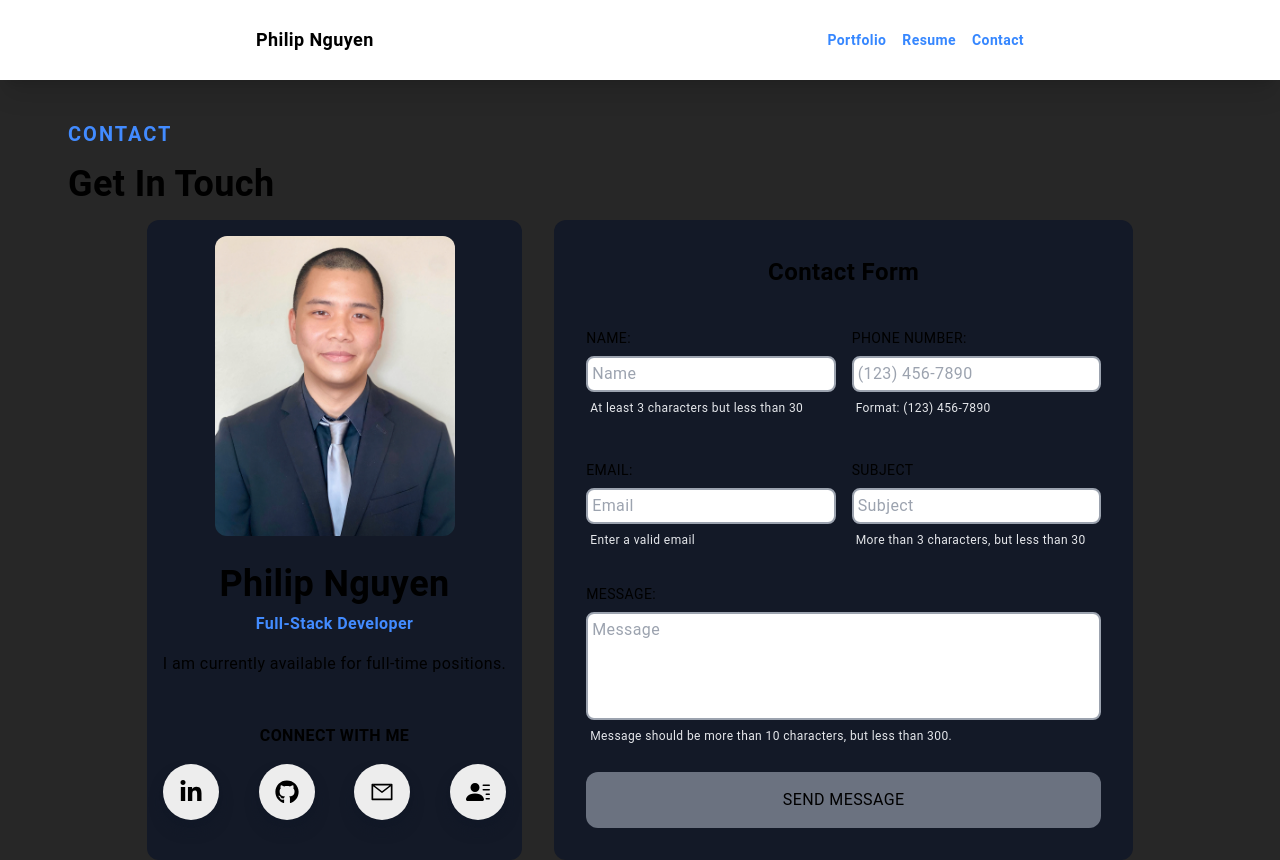
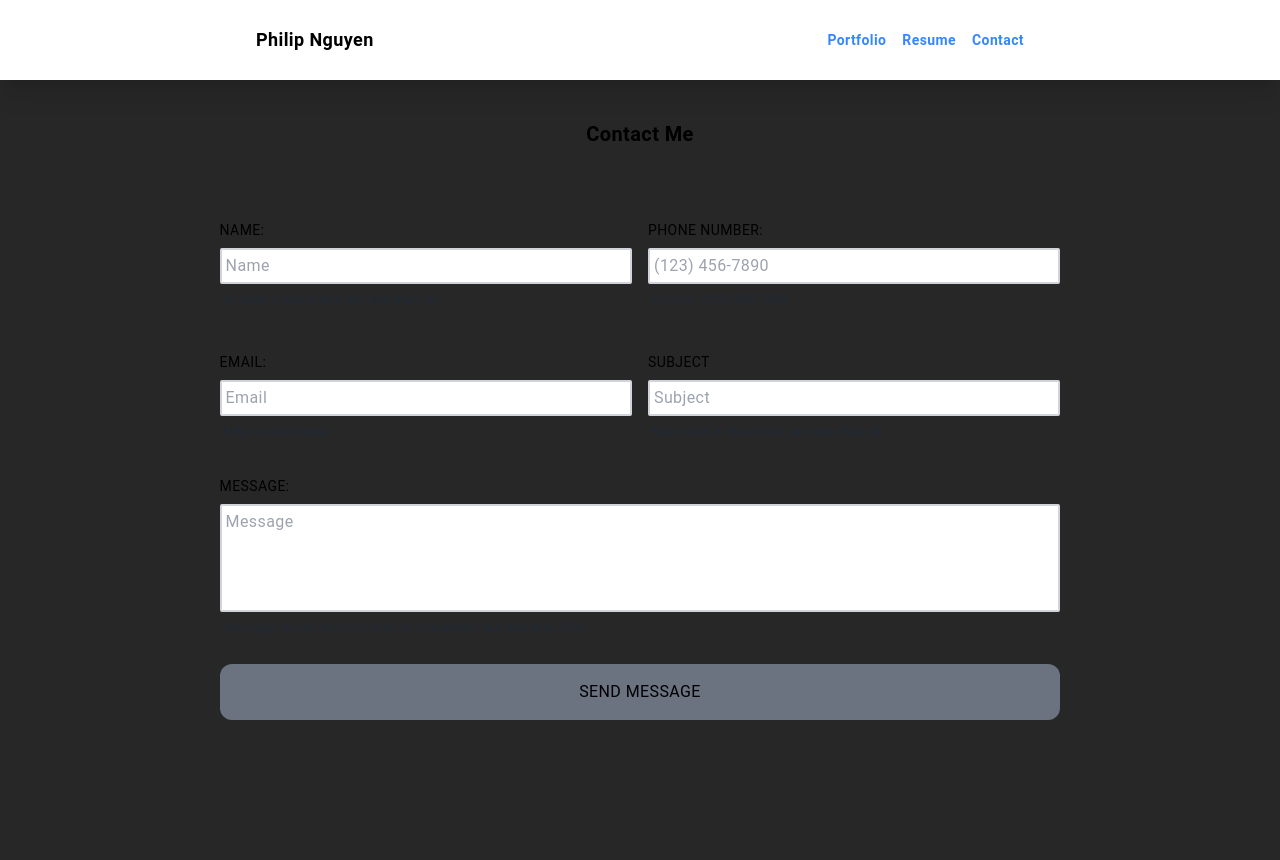
Before and after one commit to pn-code/personal-portfolio-nextjs, a Next.js app: page /contact in a window 1280 px wide. After the commit the page ends 800 px from the top, so only its background shows below. Built offline with nearby package versions, Linux system fonts and the light colour scheme.

Commit message:
Updated Contact section

```diff
--- a/components/Contact.jsx
+++ b/components/Contact.jsx
@@ -61,109 +61,39 @@ const Contact = () => {
     ].every(Boolean);
 
     return (
-    <div id="contact" className="w-full h-[calc(100vh-130px)] mt-28 mb-10 px-2">
+        <div
+            id="contact"
+            className="w-full h-[calc(100vh-130px)] mt-28 sm:mx-[11%]"
+        >
             <div className="max-w-[1240px] mx-auto flex flex-col h-full items-center">
-        <header className="w-full flex flex-col justify-between items-center sm:items-start">
-          <h1 className="text-xl tracking-widest uppercase text-accent font-bold">
-            Contact
+                <h1 className="text-xl text-primary font-bold sm:mb-4">
+                    Contact Me
                 </h1>
-          <h2 className="py-4">Get In Touch</h2>
-        </header>
 
-        <div className="grid lg:grid-cols-5 gap-8">
-          {/* Left-side */}
-          <div className="col-span-3 bg-gray-900/90 lg:col-span-2 w-full h-full rounded-xl p-4">
-            <div className="h-full flex flex-col items-center">
-              <div className="w-full h-[320px] flex justify-center">
-                <Image
-                  className="rounded-xl mb-3 h-[300px] w-[240px]"
-                  src={profileImg}
-                  width={340}
-                  height={300}
-                  alt=""
-                />
-              </div>
-
-              <div className="flex flex-col items-center">
-                <h2 className="py-2">Philip Nguyen</h2>
-                <p className="font-semibold text-accent">
-                  Full-Stack Developer
-                </p>
-                <p className="py-4">
-                  I am currently available for full-time positions.
-                </p>
-                <div className="w-full flex flex-col items-center">
-                  <p className="uppercase pt-8 font-semibold">
-                    Connect With Me
-                  </p>
-                  <div className="flex items-center justify-between py-4 w-full">
-                    <a
-                      href="https://www.linkedin.com/in/pncode/"
-                      target="_blank"
-                      rel="noreferrer"
-                    >
-                      <div className="rounded-full shadow-lg bg-secondaryBtn shadow-gray-900 p-4 cursor-pointer hover:scale-150 ease-in duration-300">
-                        <FaLinkedinIn size={24} color="black" />
-                      </div>
-                    </a>
-
-                    <a
-                      href="https://github.com/pn-code"
-                      target="_blank"
-                      rel="noreferrer"
-                    >
-                      <div className="rounded-full shadow-lg bg-secondaryBtn shadow-gray-900 p-4 cursor-pointer hover:scale-150 ease-in duration-300">
-                        <FaGithub size={24} color="black" />
-                      </div>
-                    </a>
-
-                    <a
-                      href="mailto:philipnguyen953@gmail.com"
-                      target="_blank"
-                      rel="noreferrer"
-                    >
-                      <div className="rounded-full shadow-lg bg-secondaryBtn shadow-gray-900 p-4 cursor-pointer hover:scale-150 ease-in duration-300">
-                        <AiOutlineMail size={24} color="black" />
-                      </div>
-                    </a>
-
-                    <a
-                      href="/assets/resume.pdf"
-                      target="_blank"
-                      rel="noreferrer"
-                    >
-                      <div className="rounded-full shadow-lg bg-secondaryBtn shadow-gray-900 p-4 cursor-pointer hover:scale-150 ease-in duration-300">
-                        <BsFillPersonLinesFill size={24} color="black" />
-                      </div>
-                    </a>
-                  </div>
-                </div>
-              </div>
-            </div>
-          </div>
-
-          {/* Right-side */}
-          <div className="col-span-3 w-full h-auto bg-gray-900/90 rounded-xl lg:p-4">
-            <h3 className="text-center text-2xl mt-5">Contact Form</h3>
+                <div className="col-span-3 w-full h-auto rounded-xl lg:p-4">
                     {messageSent && (
-              <span className="flex justify-center text-md font-semibold mt-2 py-1 bg-blue-500 rounded-lg text-white">
+                        <span className="flex justify-center text-md font-semibold mt-2 py-1 bg-blue-500 rounded-sm text-white">
                             Message has been sent. Thank you.
                         </span>
                     )}
                     {messageError && (
-              <span className="flex justify-center text-md font-semibold mt-2 py-1 bg-red-500 rounded-lg text-white">
-                An error has occurred. Please send me an email instead.
+                        <span className="flex justify-center text-md font-semibold mt-2 py-1 bg-red-500 rounded-sm text-white">
+                            An error has occurred. Please send me an email
+                            instead.
                         </span>
                     )}
-            <div className="p-4">
-              <form onSubmit={handleSubmit}>
-                <div className="grid md:grid-cols-2 gap-4 w-full py-2">
+
+                    <form className="p-4 rounded-md" onSubmit={handleSubmit}>
+                        <div className="grid md:grid-cols-2 gap-2 sm:gap-4 w-full py-2">
                             <div className="flex flex-col py-2">
-                    <label className="uppercase text-sm py-2" htmlFor="name">
+                                <label
+                                    className="uppercase text-sm py-2"
+                                    htmlFor="name"
+                                >
                                     Name:
                                 </label>
                                 <input
-                      className="border-2 rounded-lg p-1 flex border-gray-400 text-black"
+                                    className="border-2 rounded-sm p-1 flex border-gray-300 text-black"
                                     id="name"
                                     minLength={3}
                                     maxLength={30}
@@ -173,7 +103,7 @@ const Contact = () => {
                                     value={name}
                                     onChange={(e) => setName(e.target.value)}
                                 />
-                    <span className="text-xs text-gray-200 pt-2 p-1">
+                                <span className="text-xs text-gray-800 pt-2 p-1">
                                     At least 3 characters but less than 30
                                 </span>
                             </div>
@@ -186,7 +116,7 @@ const Contact = () => {
                                     Phone Number:
                                 </label>
                                 <input
-                      className="border-2 rounded-lg p-1 flex border-gray-400 text-black"
+                                    className="border-2 rounded-sm p-1 flex border-gray-300 text-black"
                                     id="phone_number"
                                     name="phone_number"
                                     type="tel"
@@ -194,19 +124,24 @@ const Contact = () => {
                                     minLength={10}
                                     maxLength={15}
                                     value={phoneNumber}
-                      onChange={(e) => setPhoneNumber(e.target.value)}
+                                    onChange={(e) =>
+                                        setPhoneNumber(e.target.value)
+                                    }
                                 />
-                    <span className="text-xs text-gray-200 pt-2 p-1">
+                                <span className="text-xs text-gray-800 pt-2 p-1">
                                     Format: (123) 456-7890
                                 </span>
                             </div>
 
                             <div className="flex flex-col py-2">
-                    <label className="uppercase text-sm py-2" htmlFor="name">
+                                <label
+                                    className="uppercase text-sm py-2"
+                                    htmlFor="name"
+                                >
                                     Email:
                                 </label>
                                 <input
-                      className="border-2 rounded-lg p-1 flex border-gray-400 text-black"
+                                    className="border-2 rounded-sm p-1 flex border-gray-300 text-black"
                                     id="email"
                                     name="email"
                                     type="email"
@@ -216,17 +151,20 @@ const Contact = () => {
                                     value={email}
                                     onChange={(e) => setEmail(e.target.value)}
                                 />
-                    <span className="text-xs text-gray-200 pt-2 p-1">
+                                <span className="text-xs text-gray-800 pt-2 p-1">
                                     Enter a valid email
                                 </span>
                             </div>
 
                             <div className="flex flex-col py-2">
-                    <label className="uppercase text-sm py-2" htmlFor="subject">
+                                <label
+                                    className="uppercase text-sm py-2"
+                                    htmlFor="subject"
+                                >
                                     Subject
                                 </label>
                                 <input
-                      className="border-2 rounded-lg p-1 flex border-gray-400 text-black"
+                                    className="border-2 rounded-sm p-1 flex border-gray-300 text-black"
                                     id="subject"
                                     name="subject"
                                     type="text"
@@ -236,17 +174,20 @@ const Contact = () => {
                                     value={subject}
                                     onChange={(e) => setSubject(e.target.value)}
                                 />
-                    <span className="text-xs text-gray-200 pt-2 p-1">
+                                <span className="text-xs text-gray-800 pt-2 p-1">
                                     More than 3 characters, but less than 30
                                 </span>
                             </div>
                         </div>
                         <div className="flex flex-col py-2">
-                  <label className="uppercase text-sm py-2" htmlFor="message">
+                            <label
+                                className="uppercase text-sm py-2"
+                                htmlFor="message"
+                            >
                                 Message:
                             </label>
                             <textarea
-                    className="border-2 rounded-lg p-1 flex border-gray-400 text-black resize-none"
+                                className="border-2 rounded-sm p-1 flex border-gray-300 text-black resize-none"
                                 rows={4}
                                 id="message"
                                 name="message"
@@ -257,9 +198,9 @@ const Contact = () => {
                                 required
                                 onChange={(e) => setMessage(e.target.value)}
                             ></textarea>
-                  <span className="text-xs text-gray-200 pt-2 p-1">
-                    Message should be more than 10 characters, but less than
-                    300.
+                            <span className="text-xs text-gray-800 pt-2 p-1">
+                                Message should be more than 10 characters, but
+                                less than 300.
                             </span>
                         </div>
                         <button
@@ -273,8 +214,6 @@ const Contact = () => {
                 </div>
             </div>
         </div>
-      </div>
-    </div>
     );
 };
 
```
Lines whose indentation alone changed are shown as unchanged.
